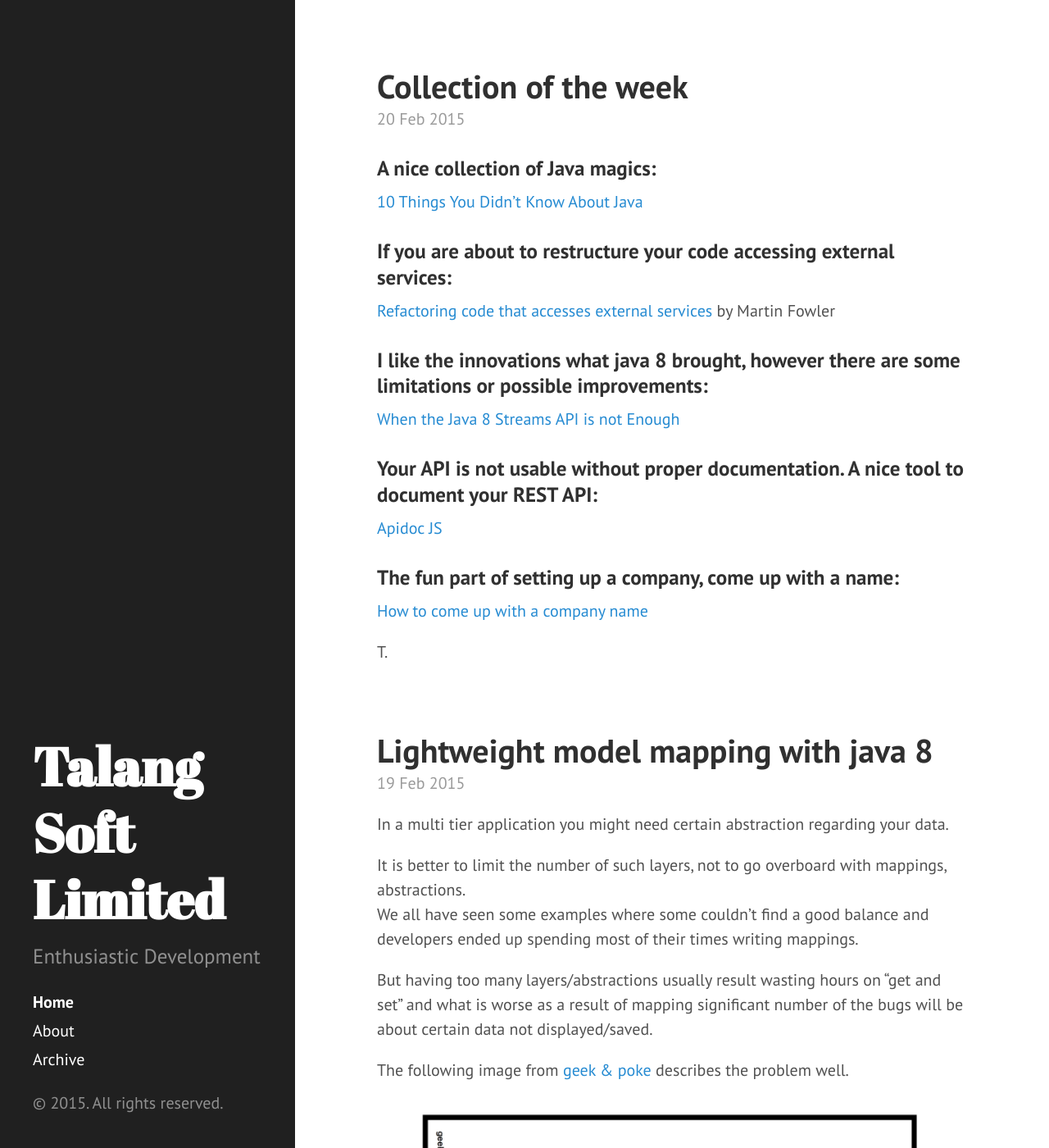
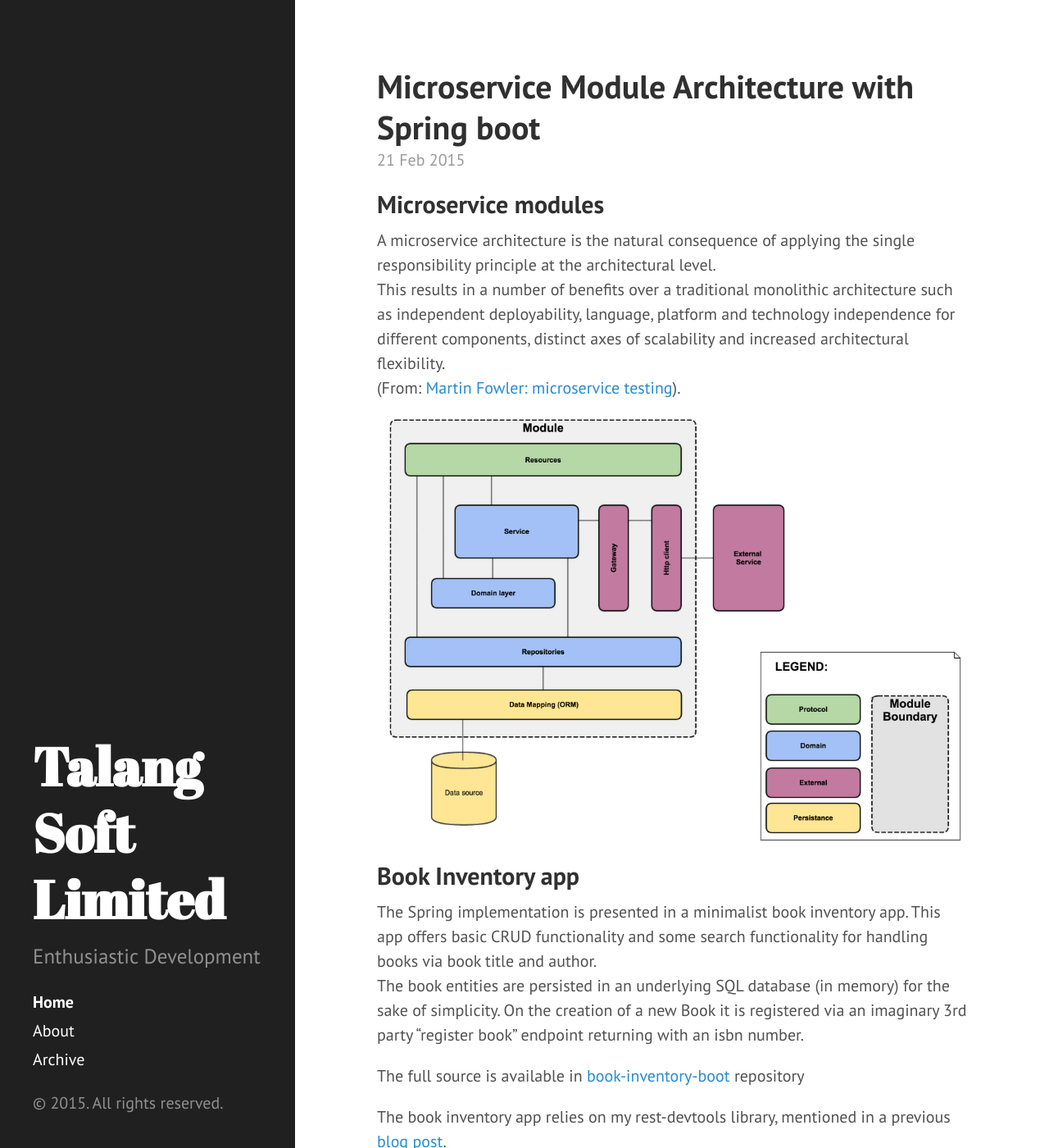
Before and after one commit to timeamolnar/tamaslang.github.io, a Jekyll site: the page built from index.html, in a window 1280 px wide and 1400 px high. Shown: the whole window at 82% size. Built offline with Jekyll 4.4.1, drawn with Linux system fonts in a browser that asks for light colours; Markdown is read by kramdown in place of the engine named in the settings; the list of posts is cut into pages by our own code; some of the changed text lies outside the part shown.

Commit message:
add new post for spring boot app

````diff
--- /dev/null
+++ b/_posts/2015-02-21-module_architecture.md
@@ -0,0 +1,189 @@
+---
+layout: post
+title: Microservice Module Architecture with Spring boot
+---
+
+## Microservice modules
+
+A microservice architecture is the natural consequence of applying the single responsibility principle at the architectural level.<br/>
+This results in a number of benefits over a traditional monolithic architecture such as independent deployability,
+language, platform and technology independence for different components, distinct axes of scalability
+and increased architectural flexibility.<br/>
+(From: <a href="http://www.martinfowler.com/articles/microservice-testing/#definition" target="_blank">Martin Fowler:    microservice testing</a>).
+
+![placeholder](./assets/module_architecture.png "Module Architecture")
+
+## Book Inventory app
+The Spring implementation is presented in a minimalist book inventory app.
+This app offers basic CRUD functionality and some search functionality for handling books via book title and author.<br/>
+The book entities are persisted in an underlying SQL database (in memory) for the sake of simplicity.
+On the creation of a new Book it is registered via an imaginary 3rd party "register book" endpoint returning with an isbn number.
+
+The full source is available in <a href="https://github.com/tamaslang/book-inventory-boot" target="_blank">book-inventory-boot</a> repository
+
+The book inventory app relies on my rest-devtools library,
+mentioned in a previous <a href="2015/02/16/rest-devtools-introduction/" target="_blank">blog post</a>.<br/>
+Classes, Interfaces like Loggable, DTO, CommonGateway are all coming from the library.
+
+![placeholder](./assets/book_inventory_app.png "Book inventory")
+
+The layers presented in the module architecture present in the Spring application as the following:
+
+## Resource:
+Spring allows easy rest endpoint definition in @RestControllers.
+In the example the "GET" action is defined on /api/book/{isbn} which expects isbn as a path parameter and in case of success a JSON object is returned and a 200OK status.
+
+```java
+@RestController
+@RequestMapping("/api/books")
+public class BookResource implements Loggable{
+
+    @Autowired
+    BookService bookService;
+
+    @RequestMapping(value = "/{isbn}",
+            method = RequestMethod.GET,
+            produces = APPLICATION_JSON_VALUE)
+    @ResponseStatus(HttpStatus.OK)
+    @ResponseBody
+    public BookDTO getByIsbn(@PathVariable String isbn) {
+        logger().info("Find book by isbn '{}'",isbn);
+        return bookService.findByIsbn(isbn);
+    }
+
+}
+```
+
+## Service:
+In the service the gateway and the repo are injected.
+A mapping also happens here as we have a Book domain which is the JPA annotated ORM and we need to transform it to our Domain, called BookDTO.
+The mapping is done with a lightweight java 8 function reference,
+the same example is used in another <a href="/2015/02/19/model-mapping-with_java8/" target="_blank">blog post</a>.
+
+```java
+@Service
+public class BookServiceImpl implements Loggable, BookService {
+
+    @Autowired
+    IsbnGateway isbnGateway;
+
+    @Autowired
+    BookRepository bookRepo;
+
+    private Function<Book,BookDTO> bookToBookDTO = new Function<Book, BookDTO>() {
+        public BookDTO apply(Book book) { return new BookDTO(book.getIsbn(), book.getTitle(),book.getAuthor());}
+    };
+
+    private BiFunction<String, BookDTO, Book> bookDTOToBook = new BiFunction<String, BookDTO, Book>() {
+        public Book apply(String isbn, BookDTO bookDTO) { return new Book(isbn,bookDTO.getTitle(),bookDTO.getAuthor());}
+    };
+
+    @Override
+    @Transactional
+    public String createNew(BookDTO bookDTO){
+        logger().debug("Create new book {}",bookDTO);
+        String isbn = isbnGateway.registerBook(bookDTO);
+        bookRepo.save( bookDTOToBook.apply(isbn, bookDTO));
+        return isbn;
+    }
+
+    @Override
+    public BookDTO findByIsbn(String isbn){
+        logger().debug("Find by isbn '{}'",isbn);
+        Book retrievedBook = bookRepo.findByIsbn(isbn);
+        if(retrievedBook == null){
+            throw new RestException(RestErrors.BOOK_NOT_FOUND.toRestError(),
+                    RestUtils.createParams(PNV.toPNV("isbn",isbn)));
+        }
+        return bookToBookDTO.apply(retrievedBook);
+
+    }
+
+}
+```
+
+## Repository:
+The repository is powered by Spring Data. This means basic CRUD-like operations are supported out of the box,
+and for most of the functionality we need no repository implementation is needed as Spring manages to translate method names into queries.
+See: <a href="http://docs.spring.io/spring-data/jpa/docs/current/reference/html/#jpa.query-methods.query-creation" target="_blank">Supported keywords inside method names</a>
+
+```java
+public interface BookRepository extends JpaRepository<Book,String> {
+    /* inherited:
+     * List<T> findAll();
+     * T getOne(ID var1);
+     * etc...*/
+
+    List<Book> findByAuthor(String author);
+    List<Book> findByTitleLike(String title);
+}
+```
+
+## Domain:
+Our domain is the one we are revealing via the Rest services. A book might have several representation,
+this one is a book summary which just contains soma basic data.
+
+```java
+public class BookDTO extends DTO{
+    private String isbn;
+    private String title;
+    private String author;
+    /*..*/
+}
+```
+
+## Gateway:
+As our module needs to communicate with an external service we hide that external service details behind a gateway.
+The gateway is inherited form a Gateway common class (rest-devtools). The spring restTemplate is @Autowired in the parent class,
+also convenient methods for Rest operations are defined there.
+Here
+
+```java
+@Service
+public class IsbnGateway extends GatewayCommon {
+
+    public static final String ISBN_GATEWAY_ENDPOINT = "http://some_3rd_party_org/api/register";
+
+    public String registerBook(BookDTO book) {
+        return genericPost(ISBN_GATEWAY_ENDPOINT, book, String.class);
+        // real call in gateway common:
+        // return getRestTemplate().postForEntity("http://some_3rd_party_org/api/register", book, String.class);
+    }
+
+}
+```
+
+## Data mapping (ORM):
+Rhe data mapping contains a plain JPA annotated class representing a book and using isbn as id.
+
+```java
+@Entity
+@Table(name = "book")
+public class Book {
+
+    @Id
+    @Column(name = "isbn")
+    private String isbn;
+    @Column(name = "title")
+    private String title;
+    @Column(name = "author")
+    private String author;
+
+/*..*/
+}
+```
+
+
+## Summary
+In this blog you saw a possible modularisation and layering of a simple application with Spring boot.
+There are many different ways to structure an app, some would not define service interface,
+some might access the repository directly from the resource layer
+or even not converting from JPA entity to another model (DTO) at all (I would not recommend that though).
+This is just a way I did, and usually it worked for me well, especially when a module started to grow.
+
+In an upcoming post I will go into details of behaviour driven testing of the book inventory endpoints.
+
+Browse the full source, available in <a href="https://github.com/tamaslang/book-inventory-boot" target="_blank">book-inventory-boot</a> repository.
+
+Cheers,<br/>
+T
--- a/public/css/hyde.css
+++ b/public/css/hyde.css
@@ -128,7 +128,7 @@ a.sidebar-nav-item:focus {
 
 @media (min-width: 48em) {
   .content {
-    max-width: 60rem;
+    max-width: 62rem;
     margin-left: 20rem;
     margin-right: 2rem;
   }
````
Also changed, not shown: _posts/2015-02-19-model-mapping-with_java8.md (+1 -1 lines), assets/book_inventory_app.png (added), assets/module_architecture.png (added).
